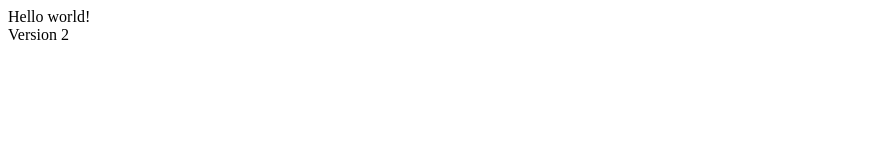
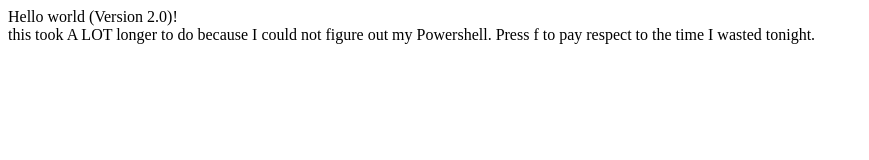
Before and after one commit to rarcangel/hello-world.rva, a plain HTML site: page index.html in a window 1280 px wide. Shown: the whole page, without its empty margins (0-869 px from the left). Drawn offline with Linux system fonts and the light colour scheme.

Commit message:
Version 2.0

```diff
--- a/index.html
+++ b/index.html
@@ -4,7 +4,7 @@
     <title>Hello</title>
 </head>
 <body>
-    Hello world!<br>
-    Version 2
+    Hello world (Version 2.0)!<br>
+    this took A LOT longer to do because I could not figure out my Powershell. Press f to pay respect to the time I wasted tonight.
 </body>
 </html>
```
